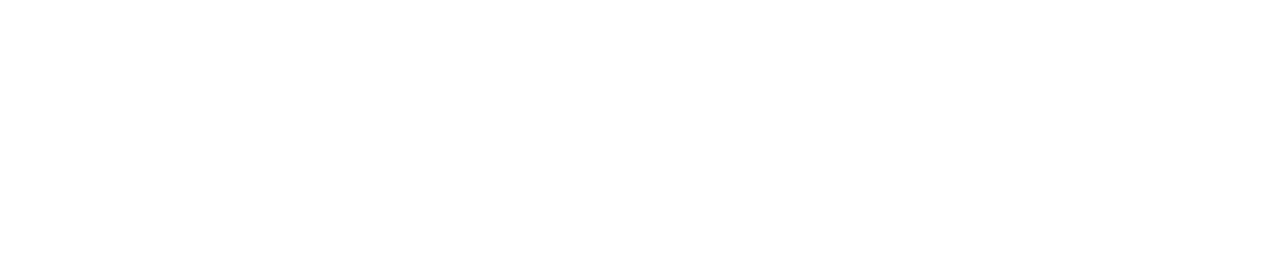
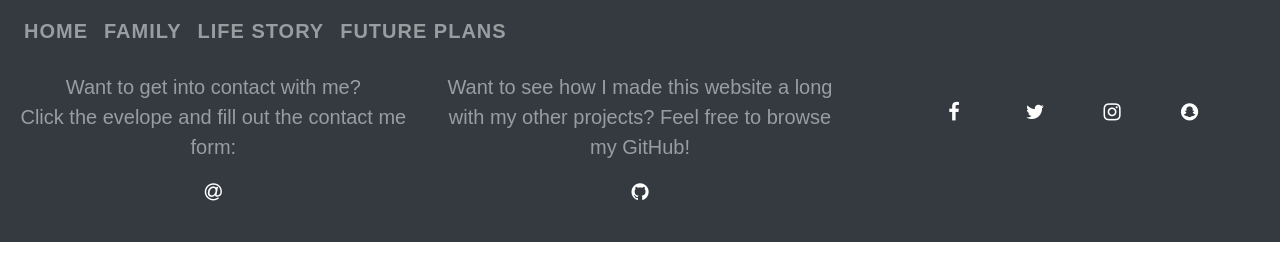
Before and after one commit to Code-Institute-Submissions/user-centric-frontend-dev-milestone-project, a plain HTML site: page plans.html in a window 1280 px wide. Drawn offline with nearby package versions, Linux system fonts and the light colour scheme; a web font is replaced by a local one.

Commit message:
Styled index.html paragraph headings and added the completed navbar and footer code to all pages

```diff
--- a/assets/css/style.css
+++ b/assets/css/style.css
@@ -41,6 +41,14 @@ img {
 }
 
 /*----------------------Text*/
+
+.paragraph-heading {
+    font-family: "Odibee Sans", sans-serif;
+    font-size: 50px;
+    text-align: center;
+    text-decoration: underline;
+
+}
 
 .home-paragraphs {
     height: 100%;
--- a/family.html
+++ b/family.html
@@ -0,0 +1,99 @@
+<!DOCTYPE html>
+<html lang="en">
+
+<head>
+    <meta charset="UTF-8">
+    <meta name="viewport" content="width=device-width, initial-scale=1.0">
+    <meta http-equiv="X-UA-Compatible" content="ie=edge">
+    <link rel="stylesheet" href="assets/css/style.css" type="text/css" />
+    <link rel="stylesheet" href="https://stackpath.bootstrapcdn.com/font-awesome/4.7.0/css/font-awesome.min.css" type="text/css" />
+    <link rel="stylesheet" href="https://stackpath.bootstrapcdn.com/bootstrap/4.3.1/css/bootstrap.min.css" type="text/css" />
+    <title>Will Penrose Autobiography</title>
+</head>
+
+<body>
+    <header>
+        <!--------------------------------------NAVBAR----------------------------->
+
+        <nav class="navbar navbar-expand-sm navbar-dark bg-dark fixed-top text-uppercase">
+            <button class="navbar-toggler" data-toggle="collapse" data-target="#collapse_target">
+                <span class="navbar-toggler-icon"></span>
+            </button>
+            <div class="collapse navbar-collapse" id="collapse_target">
+                <ul class="navbar-nav">
+                    <li class="nav-item">
+                        <a class="nav-link" href="index.html">Home</a>
+                    </li>
+                    <li class="nav-item">
+                        <a class="nav-link" href="family.html">Family</a>
+                    </li>
+                    <li class="nav-item">
+                        <a class="nav-link" href="story.html">Life Story</a>
+                    </li>
+                    <li class="nav-item">
+                        <a class="nav-link" href="plans.html">Future Plans</a>
+                    </li>
+                </ul>
+            </div>
+        </nav>
+    <!--------------------------------------FOOTER----------------------------->
+    <footer>
+        <div class="container-fluid">
+            <div class="row">
+                <div class="col-sm-4 footer-paragraph">
+                    <h4 class="footer-section text-uppercase">Email Me:</h4>
+                    <p>
+                        Want to get into contact with me?<br> Click the evelope and fill out the contact me form:
+                        <br>
+                        <a href="contact.html" target="_blank">
+                            <i class="fa fa-at email" aria-hidden="true"></i>
+                            <span class="sr-only">Email</span>
+                        </a>
+                    </p>
+                </div>
+                <div class="col-sm-4 footer-paragraph">
+                    <h4 class="footer-section text-uppercase social-links">GitHub</h4>
+                    <p>
+                        Want to see how I made this website a long with my other projects? Feel free to browse my GitHub!
+                        <br>
+                        <a href="#" target="_blank">
+                            <i class="fa fa-github" aria-hidden="true"></i>
+                            <span class="sr-only">GitHub</span>
+                        </a>
+                    </p>
+                </div>
+                <div class="col-sm-4 footer-paragraph">
+                    <h4 class="footer-section text-uppercase">Socials</h4>
+                    <ul class="list-inline social-links">
+                        <li class="list-inline-item">
+                            <a href="#" target="_blank">
+                                <i class="fa fa-facebook" aria-hidden="true"></i>
+                                <span class="sr-only">Facebook</span>
+                            </a>
+                        </li>
+                        <li class="list-inline-item">
+                            <a href="#" target="_blank">
+                                <i class="fa fa-twitter" aria-hidden="true"></i>
+                                <span class="sr-only">Twitter</span>
+                            </a>
+                        </li>
+                        <li class="list-inline-item">
+                            <a href="#" target="_blank">
+                                <i class="fa fa-instagram" aria-hidden="true"></i>
+                                <span class="sr-only">Instagram</span>
+                            </a>
+                        </li>
+                        <li class="list-inline-item">
+                            <a href="#" target="_blank">
+                                <i class="fa fa-snapchat" aria-hidden="true"></i>
+                                <span class="sr-only">Snapchat</span>
+                            </a>
+                        </li>
+                    </ul>
+                </div>
+            </div>
+        </div>
+    </footer>
+</body>
+
+</html>
--- a/plans.html
+++ b/plans.html
@@ -0,0 +1,99 @@
+<!DOCTYPE html>
+<html lang="en">
+
+<head>
+    <meta charset="UTF-8">
+    <meta name="viewport" content="width=device-width, initial-scale=1.0">
+    <meta http-equiv="X-UA-Compatible" content="ie=edge">
+    <link rel="stylesheet" href="assets/css/style.css" type="text/css" />
+    <link rel="stylesheet" href="https://stackpath.bootstrapcdn.com/font-awesome/4.7.0/css/font-awesome.min.css" type="text/css" />
+    <link rel="stylesheet" href="https://stackpath.bootstrapcdn.com/bootstrap/4.3.1/css/bootstrap.min.css" type="text/css" />
+    <title>Will Penrose Autobiography</title>
+</head>
+
+<body>
+    <header>
+        <!--------------------------------------NAVBAR----------------------------->
+
+        <nav class="navbar navbar-expand-sm navbar-dark bg-dark fixed-top text-uppercase">
+            <button class="navbar-toggler" data-toggle="collapse" data-target="#collapse_target">
+                <span class="navbar-toggler-icon"></span>
+            </button>
+            <div class="collapse navbar-collapse" id="collapse_target">
+                <ul class="navbar-nav">
+                    <li class="nav-item">
+                        <a class="nav-link" href="index.html">Home</a>
+                    </li>
+                    <li class="nav-item">
+                        <a class="nav-link" href="family.html">Family</a>
+                    </li>
+                    <li class="nav-item">
+                        <a class="nav-link" href="story.html">Life Story</a>
+                    </li>
+                    <li class="nav-item">
+                        <a class="nav-link" href="plans.html">Future Plans</a>
+                    </li>
+                </ul>
+            </div>
+        </nav>
+    <!--------------------------------------FOOTER----------------------------->
+    <footer>
+        <div class="container-fluid">
+            <div class="row">
+                <div class="col-sm-4 footer-paragraph">
+                    <h4 class="footer-section text-uppercase">Email Me:</h4>
+                    <p>
+                        Want to get into contact with me?<br> Click the evelope and fill out the contact me form:
+                        <br>
+                        <a href="contact.html" target="_blank">
+                            <i class="fa fa-at email" aria-hidden="true"></i>
+                            <span class="sr-only">Email</span>
+                        </a>
+                    </p>
+                </div>
+                <div class="col-sm-4 footer-paragraph">
+                    <h4 class="footer-section text-uppercase social-links">GitHub</h4>
+                    <p>
+                        Want to see how I made this website a long with my other projects? Feel free to browse my GitHub!
+                        <br>
+                        <a href="#" target="_blank">
+                            <i class="fa fa-github" aria-hidden="true"></i>
+                            <span class="sr-only">GitHub</span>
+                        </a>
+                    </p>
+                </div>
+                <div class="col-sm-4 footer-paragraph">
+                    <h4 class="footer-section text-uppercase">Socials</h4>
+                    <ul class="list-inline social-links">
+                        <li class="list-inline-item">
+                            <a href="#" target="_blank">
+                                <i class="fa fa-facebook" aria-hidden="true"></i>
+                                <span class="sr-only">Facebook</span>
+                            </a>
+                        </li>
+                        <li class="list-inline-item">
+                            <a href="#" target="_blank">
+                                <i class="fa fa-twitter" aria-hidden="true"></i>
+                                <span class="sr-only">Twitter</span>
+                            </a>
+                        </li>
+                        <li class="list-inline-item">
+                            <a href="#" target="_blank">
+                                <i class="fa fa-instagram" aria-hidden="true"></i>
+                                <span class="sr-only">Instagram</span>
+                            </a>
+                        </li>
+                        <li class="list-inline-item">
+                            <a href="#" target="_blank">
+                                <i class="fa fa-snapchat" aria-hidden="true"></i>
+                                <span class="sr-only">Snapchat</span>
+                            </a>
+                        </li>
+                    </ul>
+                </div>
+            </div>
+        </div>
+    </footer>
+</body>
+
+</html>
```
Also changed, not shown: index.html (+8 -6 lines), story.html (+99 -0 lines), .c9/metadata/environment/assets/css/style.css, .c9/metadata/environment/family.html (added), .c9/metadata/environment/index.html.
